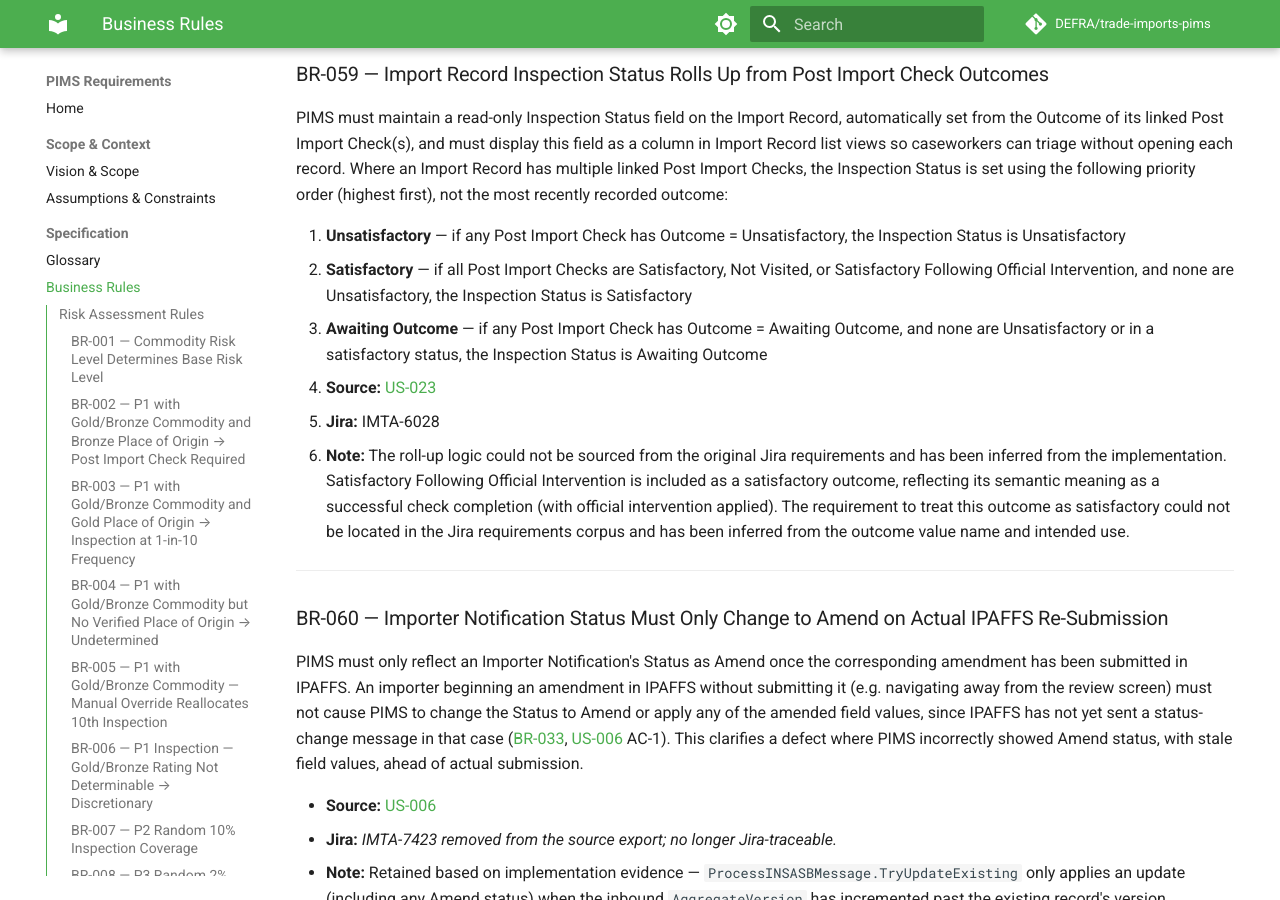
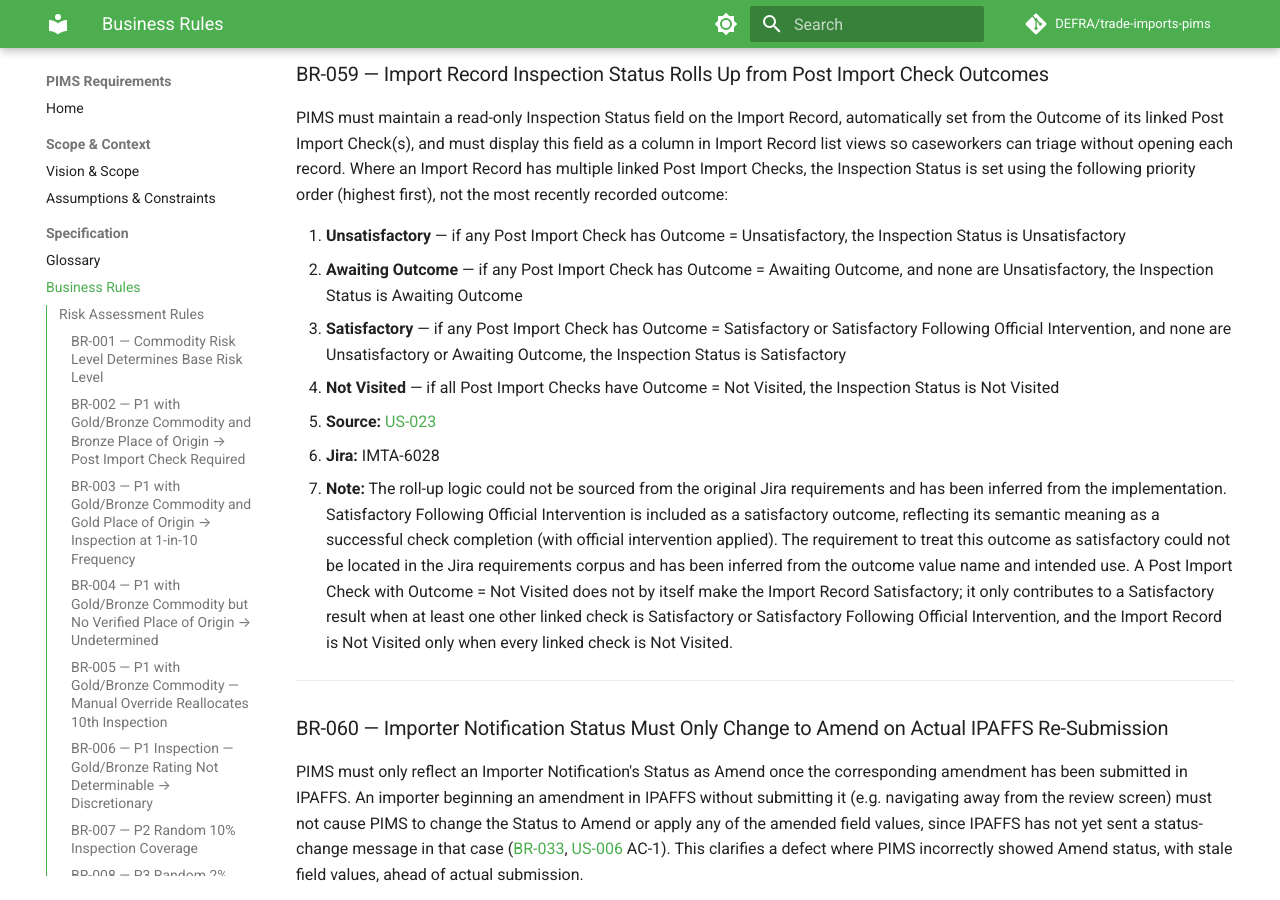
Before and after one commit to DEFRA/trade-imports-pims, an MkDocs documentation site: the page built from docs/requirements/business-rules.md, in a window 1280 px wide and 900 px high, scrolled down 15954 px. Built offline with MkDocs 1.6.1 and Material for MkDocs 9.7.7, drawn with Linux system fonts in a browser that asks for light colours; a script that is not in the unit is left out; comment, search, counter and statistics services are not loaded.

Commit message:
docs: define all four Inspection Status outcomes in BR-059
Co-authored-by: ewingjm <34515225+ewingjm@users.noreply.github.com>

```diff
--- a/docs/requirements/business-rules.md
+++ b/docs/requirements/business-rules.md
@@ -549,12 +549,13 @@ An EU Imports Caseworker must be able to attach multiple documents (for example
 PIMS must maintain a read-only Inspection Status field on the Import Record, automatically set from the Outcome of its linked Post Import Check(s), and must display this field as a column in Import Record list views so caseworkers can triage without opening each record. Where an Import Record has multiple linked Post Import Checks, the Inspection Status is set using the following priority order (highest first), not the most recently recorded outcome:
 
 1. **Unsatisfactory** — if any Post Import Check has Outcome = Unsatisfactory, the Inspection Status is Unsatisfactory
-2. **Satisfactory** — if all Post Import Checks are Satisfactory, Not Visited, or Satisfactory Following Official Intervention, and none are Unsatisfactory, the Inspection Status is Satisfactory
-3. **Awaiting Outcome** — if any Post Import Check has Outcome = Awaiting Outcome, and none are Unsatisfactory or in a satisfactory status, the Inspection Status is Awaiting Outcome
+2. **Awaiting Outcome** — if any Post Import Check has Outcome = Awaiting Outcome, and none are Unsatisfactory, the Inspection Status is Awaiting Outcome
+3. **Satisfactory** — if any Post Import Check has Outcome = Satisfactory or Satisfactory Following Official Intervention, and none are Unsatisfactory or Awaiting Outcome, the Inspection Status is Satisfactory
+4. **Not Visited** — if all Post Import Checks have Outcome = Not Visited, the Inspection Status is Not Visited
 
 - **Source:** [US-023](user-stories/US-023-Post-Import-Check-Management.md)
 - **Jira:** IMTA-6028
-- **Note:** The roll-up logic could not be sourced from the original Jira requirements and has been inferred from the implementation. Satisfactory Following Official Intervention is included as a satisfactory outcome, reflecting its semantic meaning as a successful check completion (with official intervention applied). The requirement to treat this outcome as satisfactory could not be located in the Jira requirements corpus and has been inferred from the outcome value name and intended use.
+- **Note:** The roll-up logic could not be sourced from the original Jira requirements and has been inferred from the implementation. Satisfactory Following Official Intervention is included as a satisfactory outcome, reflecting its semantic meaning as a successful check completion (with official intervention applied). The requirement to treat this outcome as satisfactory could not be located in the Jira requirements corpus and has been inferred from the outcome value name and intended use. A Post Import Check with Outcome = Not Visited does not by itself make the Import Record Satisfactory; it only contributes to a Satisfactory result when at least one other linked check is Satisfactory or Satisfactory Following Official Intervention, and the Import Record is Not Visited only when every linked check is Not Visited.
 
 ---
 
```
